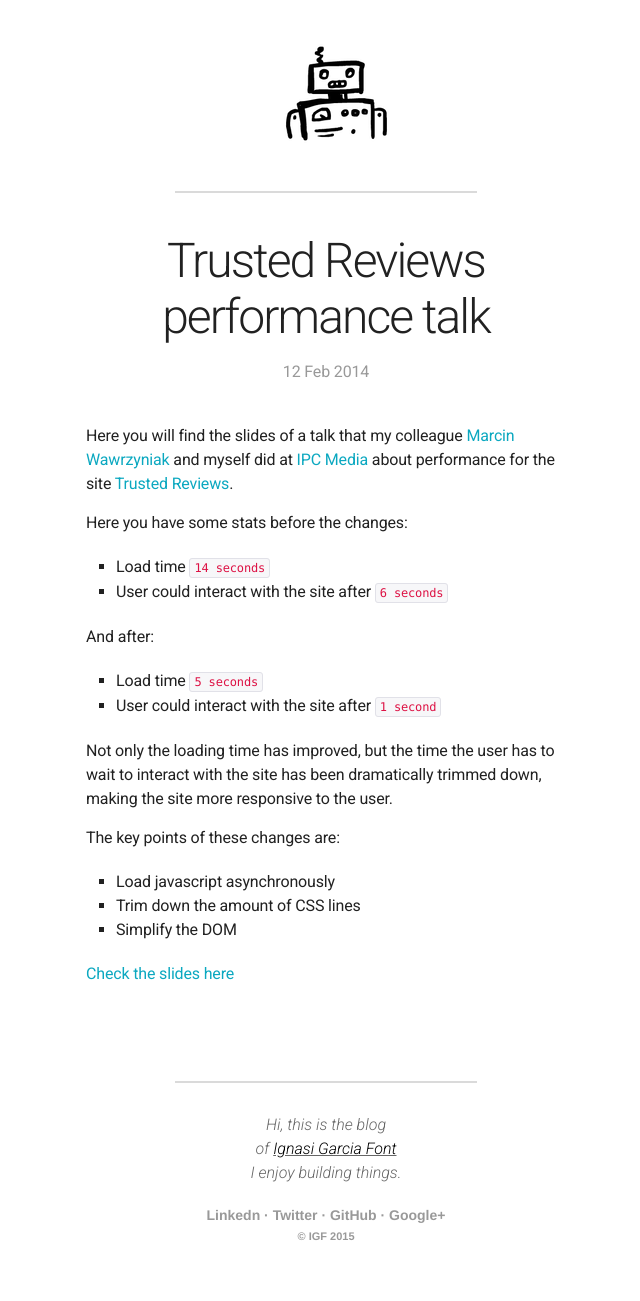
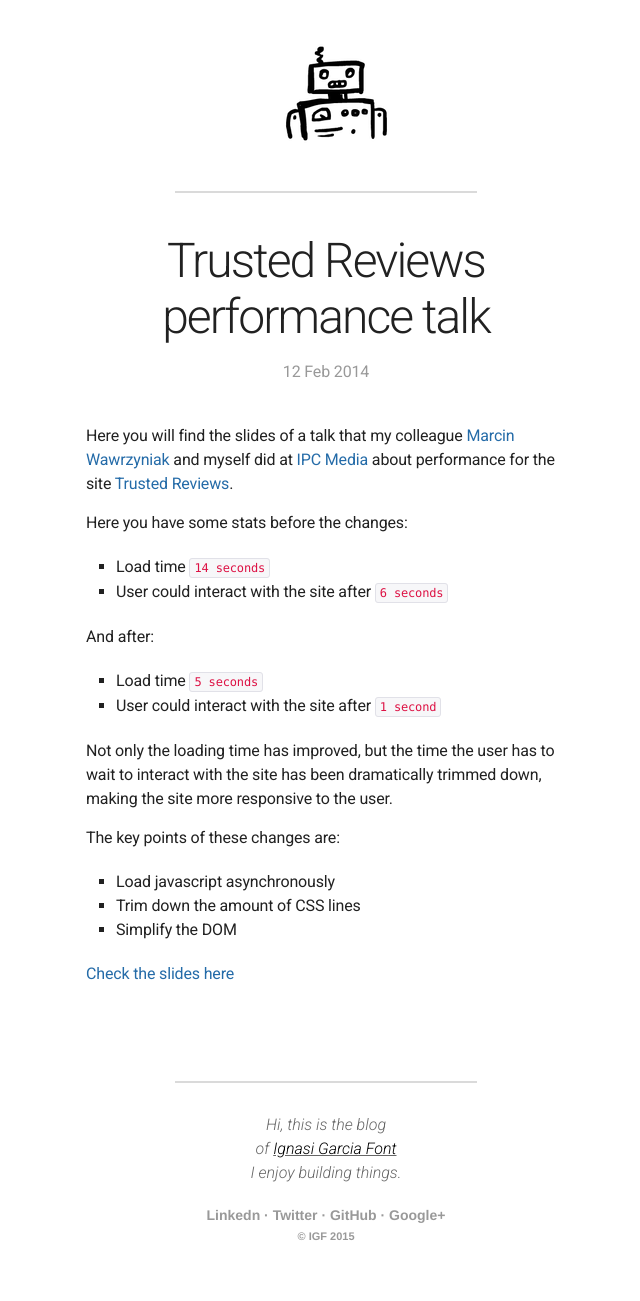
Before and after one commit to ignasigarcia/ignasigarcia.github.com, a Jekyll site: the page built from _posts/2014-02-12-trustedreviews-performance-talk.markdown, in a window 1280 px wide. Shown: the whole page, without its empty margins (314-954 px from the left). Built offline with Jekyll 4.4.1, drawn with Linux system fonts in a browser that asks for light colours; Markdown is read by kramdown in place of the engine named in the settings.

Commit message:
Link colours

```diff
--- a/css/main.css
+++ b/css/main.css
@@ -87,7 +87,7 @@ hr {
 }
 
 .post a {
-    color: rgb(11, 168, 192);
+    color: #246BA8;
 }
 
 .post header {
@@ -134,7 +134,7 @@ hr {
     color: #d14;
     background-color: #f7f7f9;
     border: 1px solid #e1e1e8;
-    font-family: Monaco, Menlo, Consolas, "Courier New", monospace;
+    font-family: Menlo,Monaco,Consolas,"Courier New",monospace;
     font-size: 12px;
     border-radius: 3px;
 }
```
